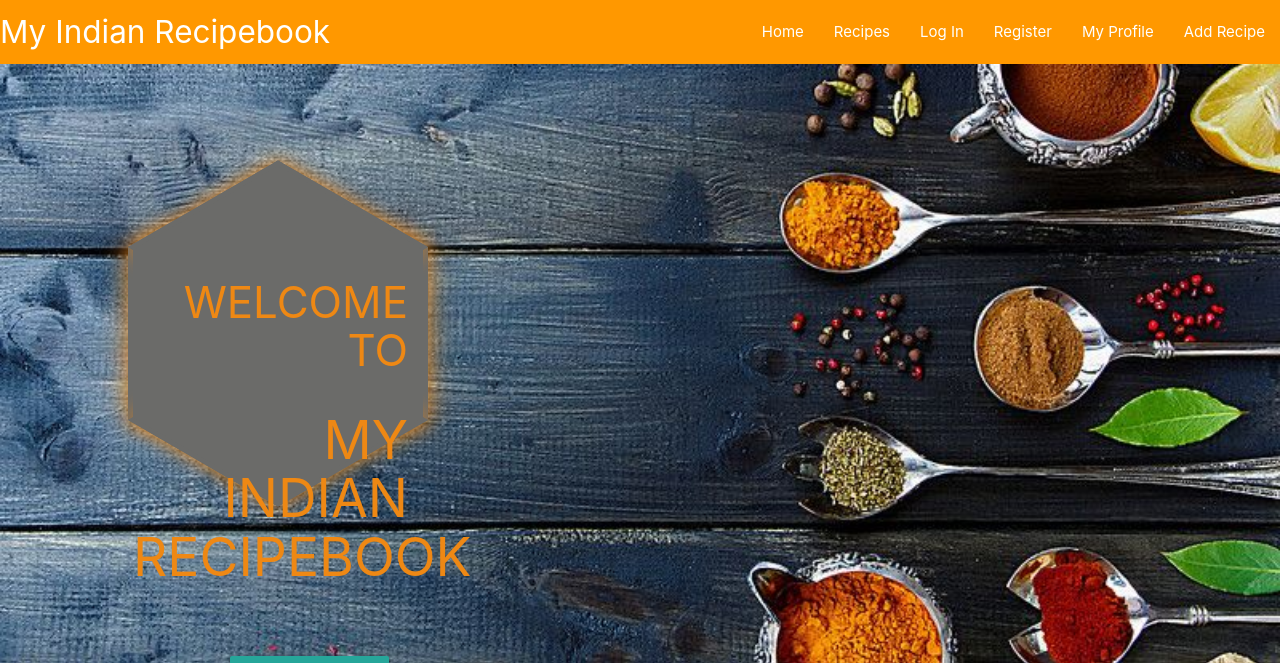
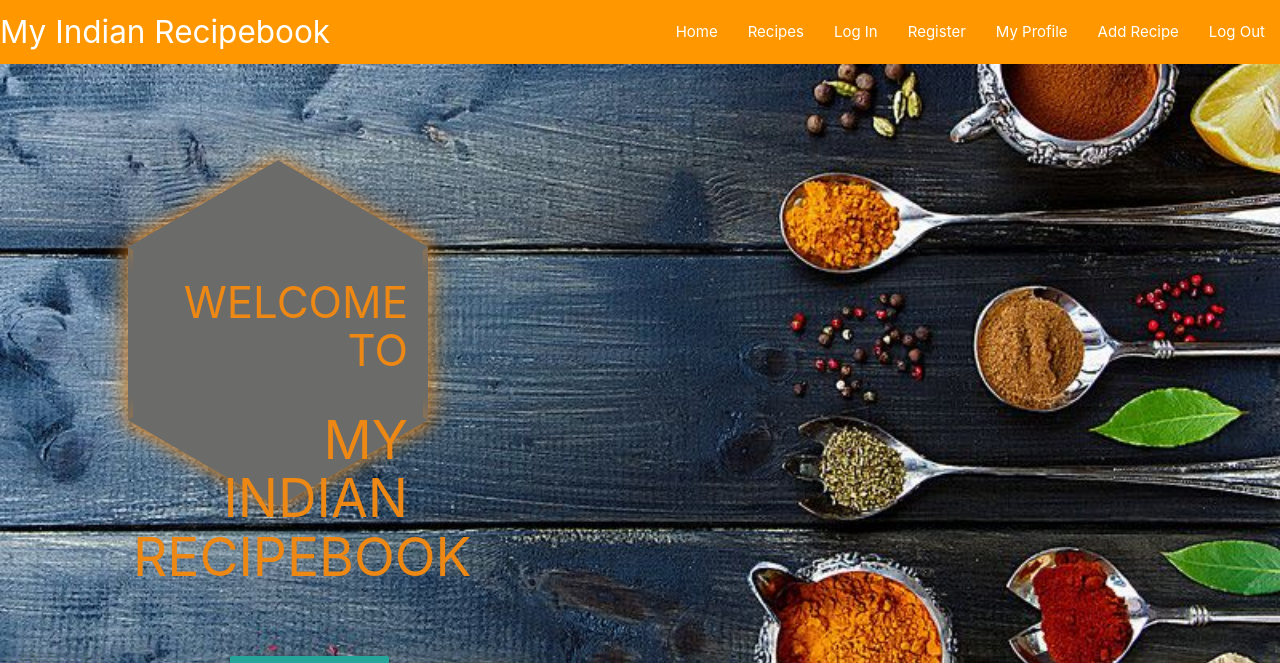
Before and after one commit to elliemcavoy/my-indian-recipebook, a Flask app: page / in a window 1280 px wide. Shown: the top 663 px of the page. Run offline with Flask 2, Linux system fonts and the light colour scheme; some libraries are stand-ins or nearby versions.

Commit message:
Log Out function created

```diff
--- a/app.py
+++ b/app.py
@@ -71,6 +71,13 @@ def login():
     return render_template("login.html")
 
 
+@app.route("/logout")
+def logout():
+    flash("You have been logged out")
+    session.pop("user")
+    return redirect(url_for("login"))
+
+
 @app.route("/add_recipe", methods=["GET", "POST"])
 def add_recipe():
 
--- a/templates/base.html
+++ b/templates/base.html
@@ -27,6 +27,7 @@
                 <li><a href="{{ url_for('register') }}">Register</a></li>
                 <li><a href="{{ url_for('my_profile', username=session['user']) }}">My Profile</a></li>
                 <li><a href="{{ url_for('add_recipe') }}">Add Recipe</a></li>
+                <li><a href="{{ url_for('logout') }}">Log Out</a></li>
               </ul>
             </div>
           </nav>
@@ -38,6 +39,7 @@
             <li><a href="{{ url_for('register') }}">Register</a></li>
             <li><a href="{{ url_for('my_profile', username=session['user']) }}">My Profile</a></li>
             <li><a href="{{ url_for('add_recipe') }}">Add Recipe</a></li>
+            <li><a href="{{ url_for('logout') }}">Log Out</a></li>
           </ul>
     </header>
     <section>
```
